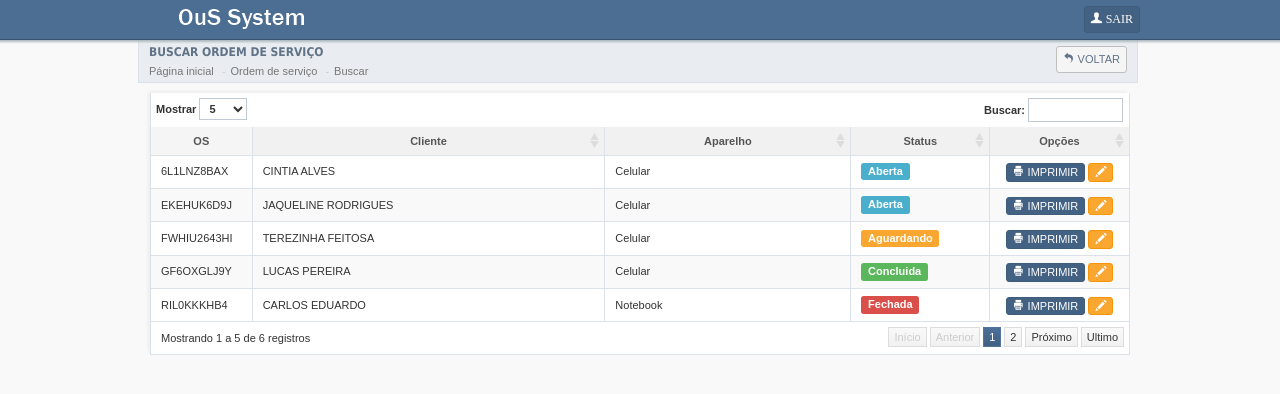
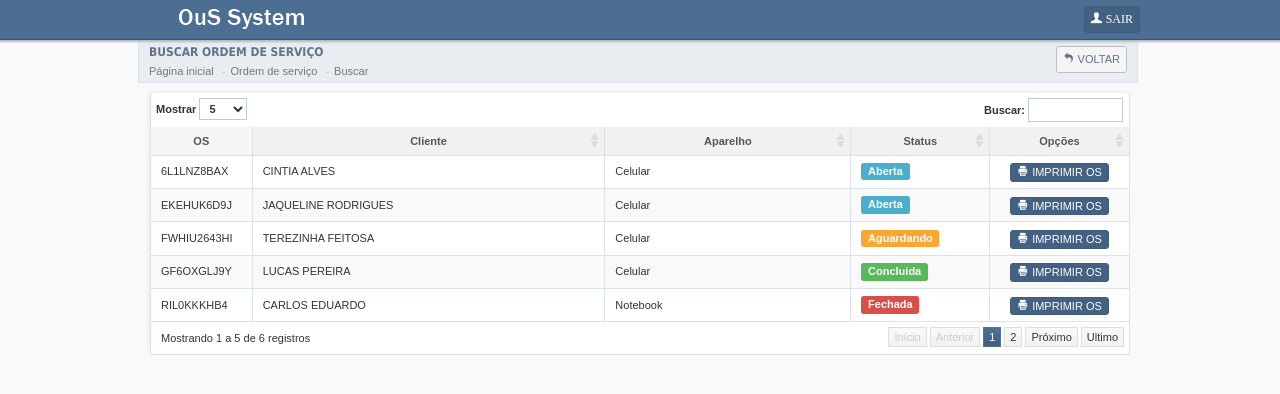
Before and after one commit to VoidUFC/OuS, a PHP site: page /buscar_os.php in a window 1280 px wide. Shown: the top 394 px of the page. Run offline with PHP 8.4, Linux system fonts and the light colour scheme; the visitor is signed in with stand-in values (Sample User, id 1); data comes from the database, SQL or seed files in the repository.

Commit message:
Update buscar_os.php

```diff
--- a/Projeto/buscar_os.php
+++ b/Projeto/buscar_os.php
@@ -142,8 +142,7 @@
                              if(utf8_encode($row_list['os_status']) == 'Orçamento') {echo('<span  class="label label-default">Orçamento</span>');}
                                             ?></td>
                                                     <td><center>
-                                                       <a target="_blank" href="imprimir.php?os=<?php echo $row_list['os_numero'];?>" class="btn btn-primary btn-xs" type="button"><i class="i-printer"></i> IMPRIMIR </a>
-                                                        <a href="os.php?id=<?php echo $row_list['os_numero'];?>" class="btn btn-warning btn-xs" type="button"><span class="glyphicon glyphicon-pencil"></span></a>
+                                                       <a target="_blank" href="imprimir.php?os=<?php echo $row_list['os_numero'];?>" class="btn btn-primary btn-xs" type="button"><i class="i-printer"></i> IMPRIMIR OS </a>
                                                    </center></td>
                                                 </tr>
                                               <?php } ?>
```
